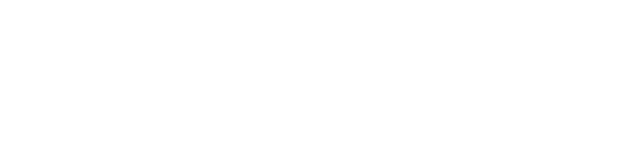
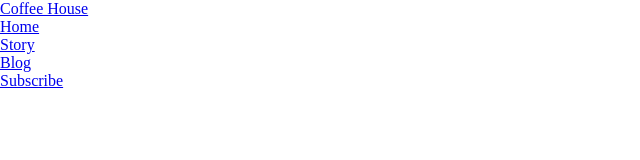
Before and after one commit to DenisLystsev/LandingPage, a website: page src/index.html in a window 1280 px wide. Shown: the whole page, without its empty margins (0-640 px from the left). Drawn offline with Linux system fonts and the light colour scheme; files that its build step writes are made by us from their sources.

Commit message:
Сделал хедер в HTML

```diff
--- a/src/index.html
+++ b/src/index.html
@@ -7,7 +7,15 @@
     <link rel="stylesheet" href="css/main.min.css">
     <title>Document</title>
 </head>
-<body>
-
+<body class="body">
+    <header class="header">
+        <a href="\" class="logo">Coffee House</a>
+        <ul class="menu">
+            <li class="menu__item"><a href="#">Home</a></li>
+            <li class="menu__item"><a href="#">Story</a></li>
+            <li class="menu__item"><a href="#">Blog</a></li>
+            <li class="menu__item"><a href="#">Subscribe</a></li>
+        </ul>
+    </header>
 </body>
 </html>
--- a/src/styles/style.scss
+++ b/src/styles/style.scss
@@ -0,0 +1,5 @@
+*{
+    margin: 0;
+    padding: 0;
+    box-sizing: border-box;
+}
```
Also changed, not shown: dist/css/main.min.css, dist/index.html, 1 other file.
